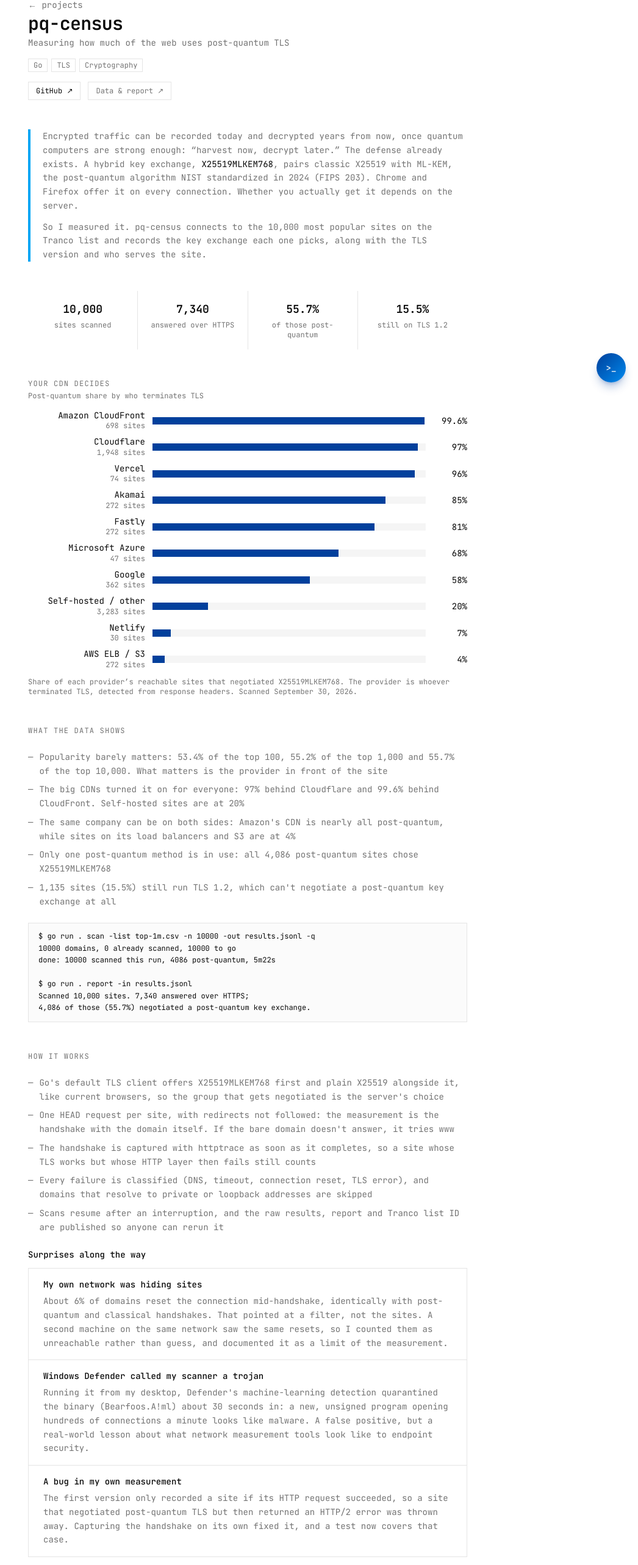
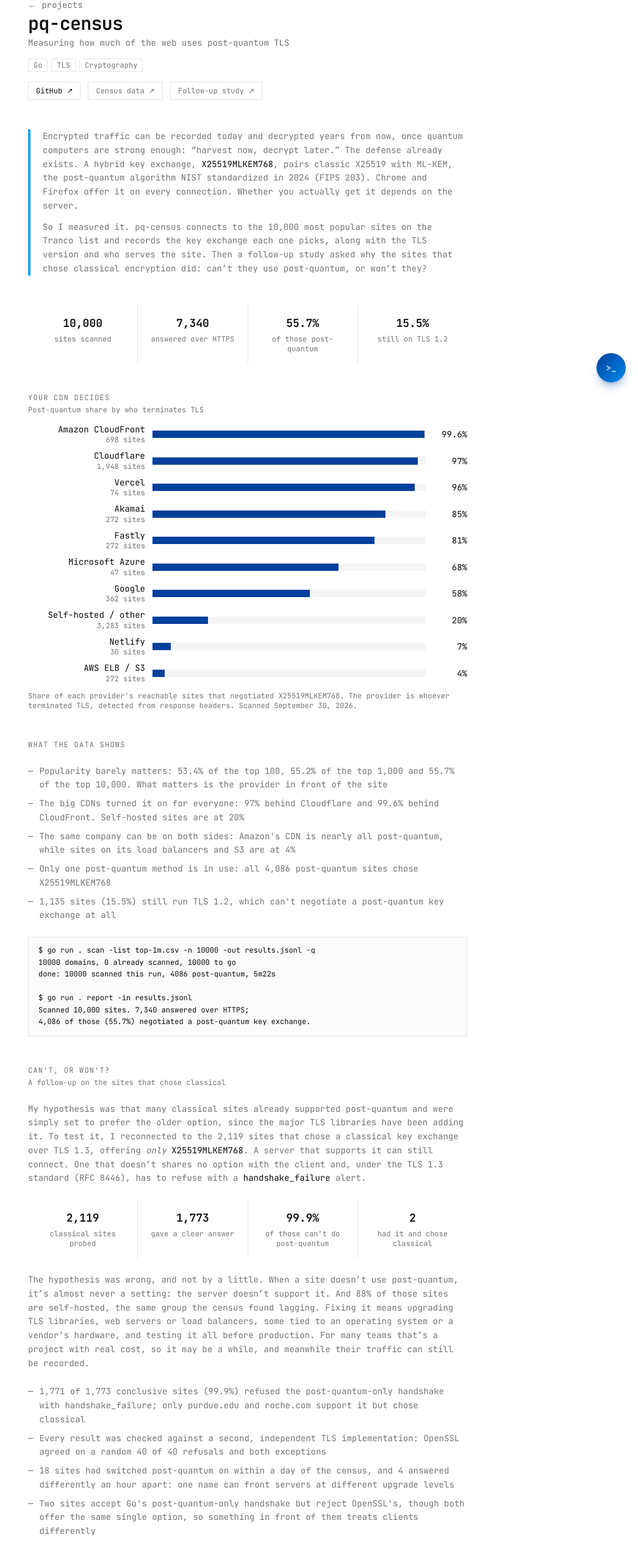
Before and after one commit to MasonKimball05/portfolio, a Next.js app: page /projects/pq-census in a window 1280 px wide. Shown: the part 153-2719 px from the top of the page at 61% size, without its empty margins (234-1280 px from the left). Built offline with nearby package versions, Linux system fonts and the light colour scheme.

Commit message:
Update the pq-census page with updates

```diff
--- a/app/projects/pq-census/page.tsx
+++ b/app/projects/pq-census/page.tsx
@@ -4,7 +4,7 @@
 } from "@/components/case-study"
 
 const DESCRIPTION =
-  "A Go scanner that measured how many of the 10,000 most popular websites negotiate a post-quantum TLS key exchange."
+  "A Go scanner that measured how many of the 10,000 most popular websites negotiate a post-quantum TLS key exchange, and a follow-up study of why the rest don't."
 
 export const metadata: Metadata = {
   title: "pq-census — Mason Kimball",
@@ -71,7 +71,8 @@
         tech={["Go", "TLS", "Cryptography"]}
         links={[
           { label: "GitHub", href: REPO, primary: true },
-          { label: "Data & report", href: `${REPO}/tree/main/data/2026-09-30` },
+          { label: "Census data", href: `${REPO}/tree/main/data/2026-09-30` },
+          { label: "Follow-up study", href: `${REPO}/tree/main/data/2026-10-01-probe` },
         ]}
       />
 
@@ -85,7 +86,9 @@
         </P>
         <P>
           So I measured it. pq-census connects to the 10,000 most popular sites on the Tranco list and records the
-          key exchange each one picks, along with the TLS version and who serves the site.
+          key exchange each one picks, along with the TLS version and who serves the site. Then a follow-up study
+          asked why the sites that chose classical encryption did: can&rsquo;t they use post-quantum, or won&rsquo;t
+          they?
         </P>
       </Intro>
 
@@ -118,6 +121,42 @@
       </section>
 
       <section className="space-y-6">
+        <SectionHeading title="Can't, or Won't?" subtitle="A follow-up on the sites that chose classical" />
+        <P>
+          My hypothesis was that many classical sites already supported post-quantum and were simply set to prefer
+          the older option, since the major TLS libraries have been adding it. To test it, I reconnected to the 2,119
+          sites that chose a classical key exchange over TLS 1.3, offering <em>only</em>{" "}
+          <code className="text-foreground">X25519MLKEM768</code>. A server that supports it can still connect. One
+          that doesn&rsquo;t shares no option with the client and, under the TLS 1.3 standard (RFC 8446), has to
+          refuse with a <code className="text-foreground">handshake_failure</code> alert.
+        </P>
+        <Stats
+          items={[
+            { value: "2,119", label: "classical sites probed" },
+            { value: "1,773", label: "gave a clear answer" },
+            { value: "99.9%", label: "of those can't do post-quantum" },
+            { value: "2", label: "had it and chose classical" },
+          ]}
+        />
+        <P>
+          The hypothesis was wrong, and not by a little. When a site doesn&rsquo;t use post-quantum, it&rsquo;s
+          almost never a setting: the server doesn&rsquo;t support it. And 88% of those sites are self-hosted, the
+          same group the census found lagging. Fixing it means upgrading TLS libraries, web servers or load
+          balancers, some tied to an operating system or a vendor&rsquo;s hardware, and testing it all before
+          production. For many teams that&rsquo;s a project with real cost, so it may be a while, and meanwhile their
+          traffic can still be recorded.
+        </P>
+        <DashList
+          items={[
+            "1,771 of 1,773 conclusive sites (99.9%) refused the post-quantum-only handshake with handshake_failure; only purdue.edu and roche.com support it but chose classical",
+            "Every result was checked against a second, independent TLS implementation: OpenSSL agreed on a random 40 of 40 refusals and both exceptions",
+            "18 sites had switched post-quantum on within a day of the census, and 4 answered differently an hour apart: one name can front servers at different upgrade levels",
+            "Two sites accept Go's post-quantum-only handshake but reject OpenSSL's, though both offer the same single option, so something in front of them treats clients differently",
+          ]}
+        />
+      </section>
+
+      <section className="space-y-6">
         <SectionHeading title="How It Works" />
         <DashList
           items={[
@@ -140,6 +179,10 @@
               body: "Running it from my desktop, Defender's machine-learning detection quarantined the binary (Bearfoos.A!ml) about 30 seconds in: a new, unsigned program opening hundreds of connections a minute looks like malware. A false positive, but a real-world lesson about what network measurement tools look like to endpoint security.",
             },
             {
+              title: "A second opinion caught a mistake",
+              body: "The follow-up's first pass counted any TLS alert as \"no support\". Re-checking a sample with OpenSSL showed some of those servers failing for an unrelated reason, and showed sites flipping between post-quantum and classical. So only the alerts the TLS standard requires for \"no common option\" count now, and sites that look newly post-quantum get four more connections to rule out a mixed fleet.",
+            },
+            {
               title: "A bug in my own measurement",
               body: "The first version only recorded a site if its HTTP request succeeded, so a site that negotiated post-quantum TLS but then returned an HTTP/2 error was thrown away. Capturing the handshake on its own fixed it, and a test now covers that case.",
             },
@@ -154,8 +197,17 @@
             "One vantage point (a US residential connection) at one moment. Large sites can answer differently by region or load balancer",
             "It measures what servers support, not what share of real traffic is post-quantum",
             "Provider detection relies on response headers, so sites that strip them are counted as self-hosted",
+            "A single connection measures one server, not a whole site: a few sites gave different answers an hour apart. 328 follow-up results were inconclusive and are left out of the percentages",
           ]}
         />
+      </section>
+
+      <section className="space-y-4">
+        <SectionHeading title="What's Next" />
+        <P>
+          Post-quantum cryptography is what I want to study in grad school, and this raised my next question:
+          what&rsquo;s actually blocking these upgrades, and what&rsquo;s the cheapest path through them?
+        </P>
       </section>
     </CaseStudyShell>
   )
```
Also changed, not shown: 2 other files (tests, documents, lock files or other folders).
